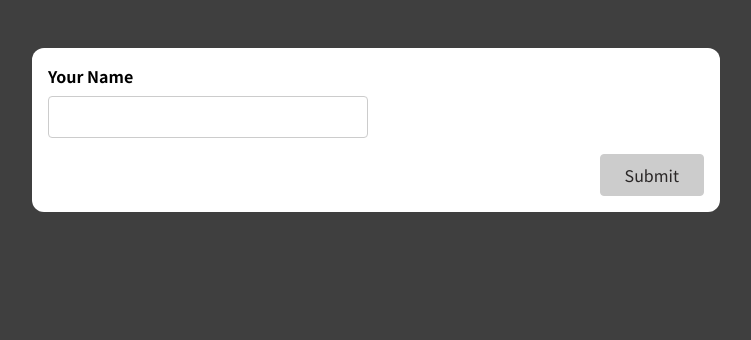
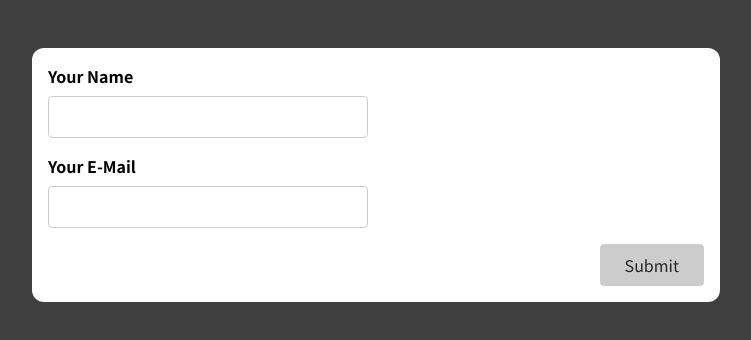
Before and after one commit to KacperLudwiczak/React-Forms-and-Input-Project-Study, a React (Create React App) app: page / in a window 1280 px wide. Shown: the top 340 px of the page, without its empty margins (264-1015 px from the left). Built offline with nearby package versions, Linux system fonts and the light colour scheme.

Commit message:
Email Input

```diff
--- a/src/components/SimpleInput.js
+++ b/src/components/SimpleInput.js
@@ -4,20 +4,35 @@
   const [enteredName, setEnteredName] = useState("");
   const [enteredNameTouched, setEnteredNameTouched] = useState(false);
 
+  const [enteredEmail, setEnteredEmail] = useState("");
+  const [enteredEmailTouched, setEnteredEmailTouched] = useState(false);
+
   const enteredNameIsValid = enteredName.trim() !== "";
   const nameInputIsInvalid = !enteredNameIsValid && enteredNameTouched;
 
+  const enteredEmailIsValid = enteredEmail.includes("@");
+  const enteredEmailIsInvalid = !enteredEmailIsValid && enteredEmailTouched;
+
   let formIsValid = false;
 
-  if (enteredNameIsValid) {
+  if (enteredNameIsValid && enteredEmailIsValid) {
     formIsValid = true;
   }
+
   const nameInputChangeHandler = (event) => {
     setEnteredName(event.target.value);
   };
 
+  const emailInputChangeHandler = (event) => {
+    setEnteredEmail(event.target.value);
+  };
+
   const nameInputBlurHandler = (event) => {
     setEnteredNameTouched(true);
+  };
+
+  const emailInputBlurHandler = (event) => {
+    setEnteredEmailTouched(true);
   };
 
   const formSubmissionHandler = (event) => {
@@ -30,12 +45,20 @@
     }
 
     console.log(enteredName);
+    console.log(enteredEmail);
 
     setEnteredName("");
     setEnteredNameTouched(false);
+
+    setEnteredEmail("");
+    setEnteredEmailTouched(false);
   };
 
   const nameInputClasses = nameInputIsInvalid
+    ? "form-control invalid"
+    : "form-control";
+
+  const emailInputClasses = enteredEmailIsInvalid
     ? "form-control invalid"
     : "form-control";
 
@@ -54,6 +77,20 @@
           <p className="error-text">Name must not be empty.</p>
         )}
       </div>
+
+      <div className={emailInputClasses}>
+        <label htmlFor="email">Your E-Mail</label>
+        <input
+          type="email"
+          id="email"
+          onChange={emailInputChangeHandler}
+          onBlur={emailInputBlurHandler}
+          value={enteredEmail}
+        />
+        {enteredEmailIsInvalid && (
+          <p className="error-text">Please enter a valid email</p>
+        )}
+      </div>
       <div className="form-actions">
         <button disabled={!formIsValid}>Submit</button>
       </div>
```
